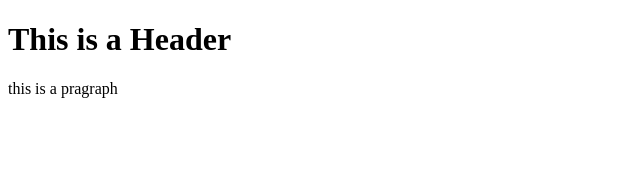
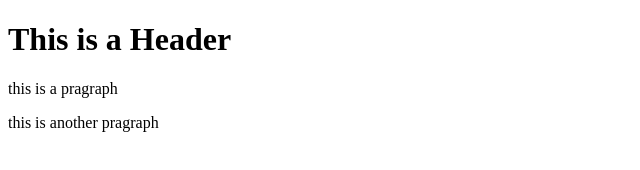
Before and after one commit to anwaarog/git-test, a plain HTML site: page index.html in a window 1280 px wide. Shown: the whole page, without its empty margins (0-640 px from the left). Drawn offline with Linux system fonts and the light colour scheme.

Commit message:
third commit

```diff
--- a/index.html
+++ b/index.html
@@ -3,6 +3,7 @@
     <body>
         <h1>This is a Header</h1>
         <p>this is a pragraph</p>
+        <p>this is another pragraph</p>
     </body>
 
 </html>
```
